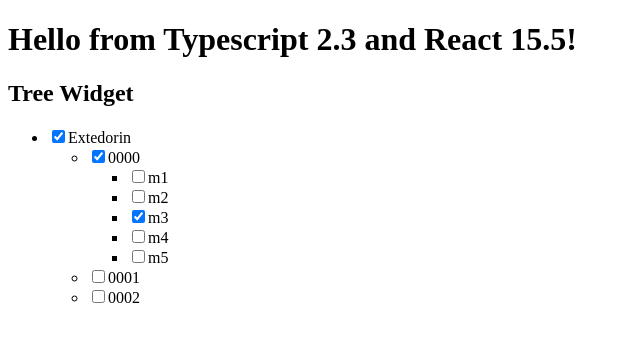
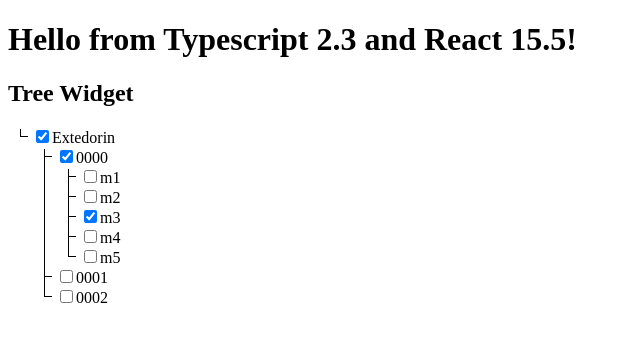
Before and after one commit to JaegerJens/ReactTypescript, a React app: page / in a window 1280 px wide. Shown: the top 342 px of the page, without its empty margins (0-640 px from the left). Built offline with nearby package versions, Linux system fonts and the light colour scheme.

Commit message:
include css in webpack and style tree with CSS

```diff
--- a/package.json
+++ b/package.json
@@ -22,8 +22,10 @@
     "@types/react-dom": "^0.14.23",
     "@types/react-redux": "^4.4.38",
     "awesome-typescript-loader": "^3.1.2",
+    "css-loader": "^0.28.0",
     "file-loader": "^0.11.1",
     "source-map-loader": "^0.2.1",
+    "style-loader": "^0.16.1",
     "typescript": "^2.3.0",
     "webpack": "^2.4.1",
     "webpack-dev-server": "^2.4.2"
--- a/src/components/Tree/Tree.tsx
+++ b/src/components/Tree/Tree.tsx
@@ -1,6 +1,8 @@
 import * as React from "react";
 import {AppState, TreeWidget, TreeList, TreeItem} from  "../../typings"
 import {connect} from "react-redux";
+require("./tree.css");
+const treeStyle = "tree";
 
 const showItem = ({name, children, isExpanded, id}: TreeItem): JSX.Element => <div>
         <input type="checkbox" name="isExpanded" checked={isExpanded}/>
@@ -13,7 +15,9 @@
 
 const Tree = ({title, data}: TreeWidget) => <div>
         <h2>{title}</h2>
-        <ul>{listChildren(data)}</ul>
+        <div className="tree">
+            <ul>{listChildren(data)}</ul>
+        </div>
     </div>;
 
 const mapStateToProps = (state: AppState) => state.tree;
--- /dev/null
+++ b/src/components/Tree/tree.css
@@ -0,0 +1,37 @@
+/* CSS tree style from https://two-wrongs.com/draw-a-tree-structure-with-only-css */
+
+.tree, .tree ul, .tree li {
+    position: relative;
+}
+
+.tree ul {
+    list-style: none;
+    padding-left: 24px;
+}
+
+.tree li::before,
+.tree li::after {
+    content: "";
+    position: absolute;
+    left: -12px;
+}
+
+/* draw horizontal lines */
+.tree li::before  {
+    border-top: 1px solid black;
+    top: 9px;
+    width: 8px;
+    height: 0;
+}
+
+/* draw vertical lines */
+.tree li::after {
+    border-left: 1px solid black;
+    height: 100%;
+    width: 0px;
+    top: 2px;
+}
+
+.tree ul > li:last-child::after {
+    height: 8px;
+}
--- a/webpack.config.js
+++ b/webpack.config.js
@@ -12,6 +12,7 @@
     module: {
         rules: [
             { test: /\.tsx?$/, loader: "awesome-typescript-loader" },
+            { test: /\.css$/, use: [ "style-loader", "css-loader" ] },
             { enforce: "pre", test: /\.js$/, loader: "source-map-loader" }
         ]
     }
```
